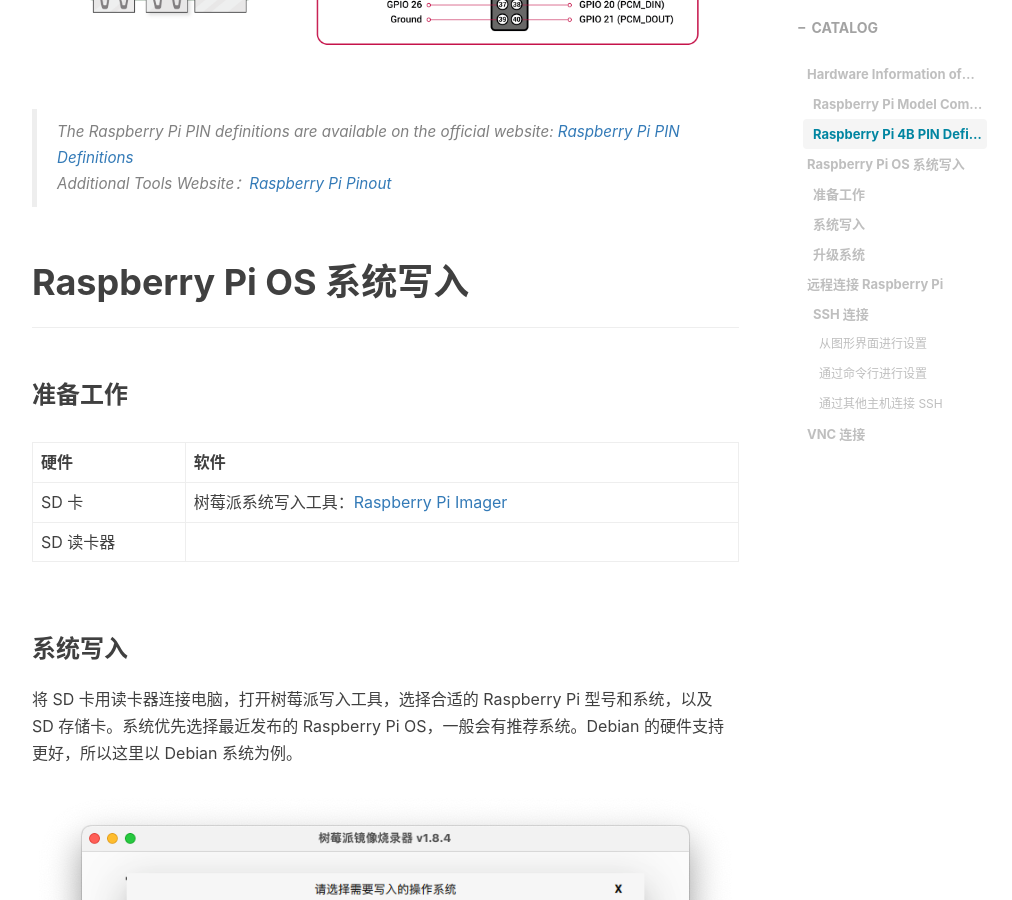
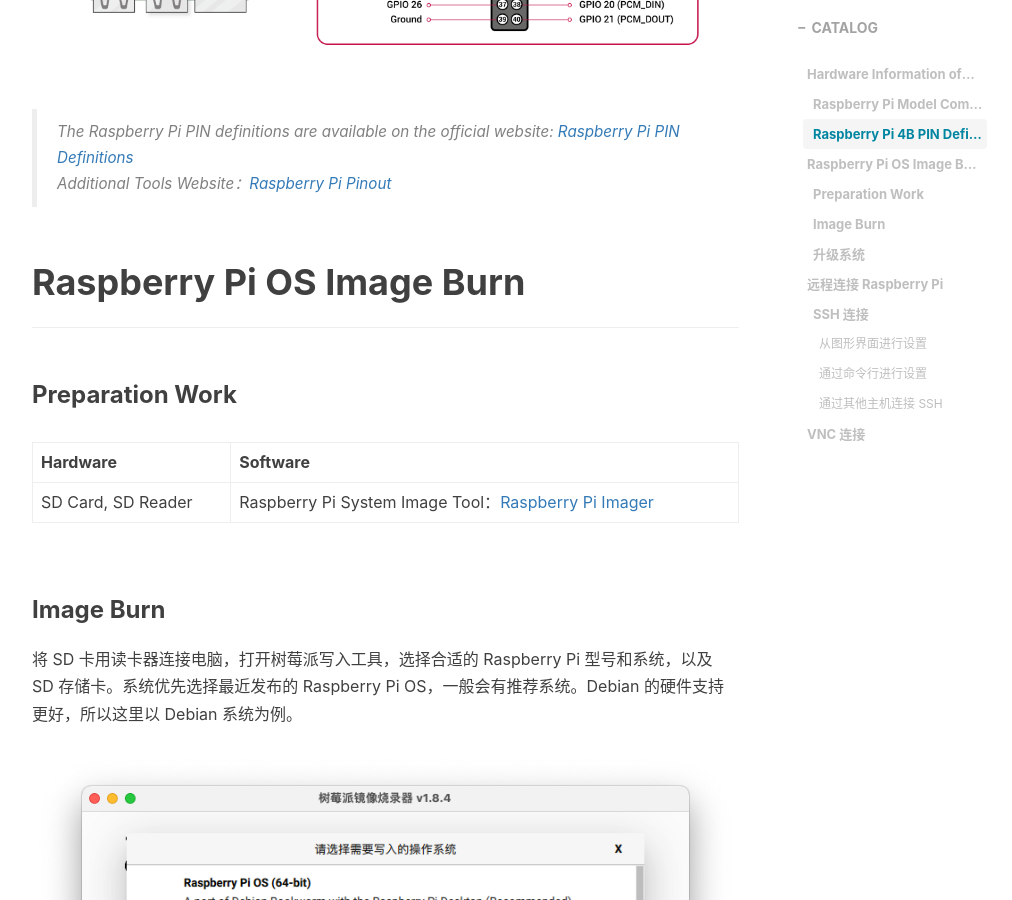
Before and after one commit to antoniotian/antoniotian.github.io, a Jekyll site: the page built from _posts/2024-01-15-raspberrypi-setup.md, in a window 1280 px wide and 900 px high, scrolled down 2334 px. Shown: the whole window, without its empty margins (233-1245 px from the left). Built offline with Jekyll 4.4.1, drawn with Linux system fonts in a browser that asks for light colours; nearby versions of some CDN libraries; comment, search, counter and statistics services are not loaded.

Commit message:
Update 2024-01-15-raspberrypi-setup.md

```diff
--- a/_posts/2024-01-15-raspberrypi-setup.md
+++ b/_posts/2024-01-15-raspberrypi-setup.md
@@ -39,18 +39,15 @@
 > The Raspberry Pi PIN definitions are available on the official website: [Raspberry Pi PIN Definitions](https://www.raspberrypi.com/documentation/computers/raspberry-pi.html)<br>
 > Additional Tools Website：[Raspberry Pi Pinout](https://pinout.xyz)
 
-# Raspberry Pi OS 系统写入
+# Raspberry Pi OS Image Burn
 ---
-### 准备工作
+### Preparation Work
 
+| Hardware           | Software                                                                                    |
+| ------------------ | ------------------------------------------------------------------------------------------- |
+| SD Card, SD Reader | Raspberry Pi System Image Tool：[Raspberry Pi Imager](https://www.raspberrypi.com/software/) |
 
-| 硬件        | 软件                                                                     |
-|-----------|------------------------------------------------------------------------|
-| SD 卡      | 树莓派系统写入工具：[Raspberry Pi Imager](https://www.raspberrypi.com/software/) |
-| SD 读卡器    |                                                                        |
-
-
-### 系统写入
+### Image Burn
 将 SD 卡用读卡器连接电脑，打开树莓派写入工具，选择合适的 Raspberry Pi 型号和系统，以及 SD 存储卡。系统优先选择最近发布的 Raspberry Pi OS，一般会有推荐系统。Debian 的硬件支持更好，所以这里以 Debian 系统为例。
 ![系统写入_01](/img/in-post-imag/post-inner-raspberry-pi-imager-01.png)
 在执行烧录之前，可以选择提前对 Raspberry Pi OS 系统进行配置。
```
